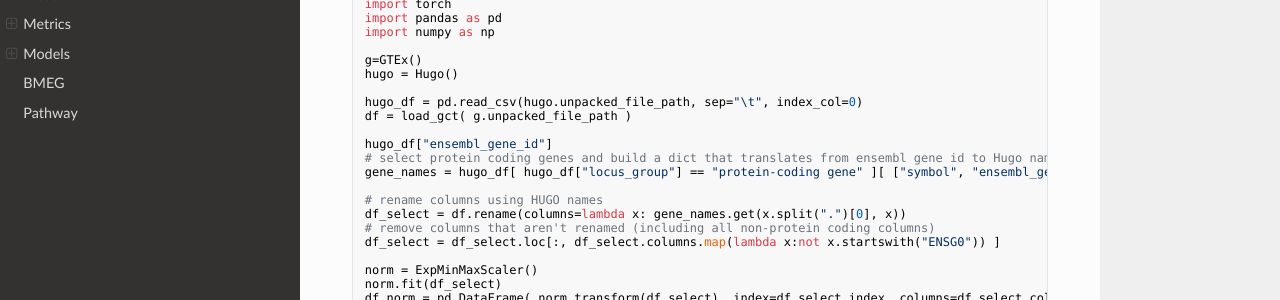
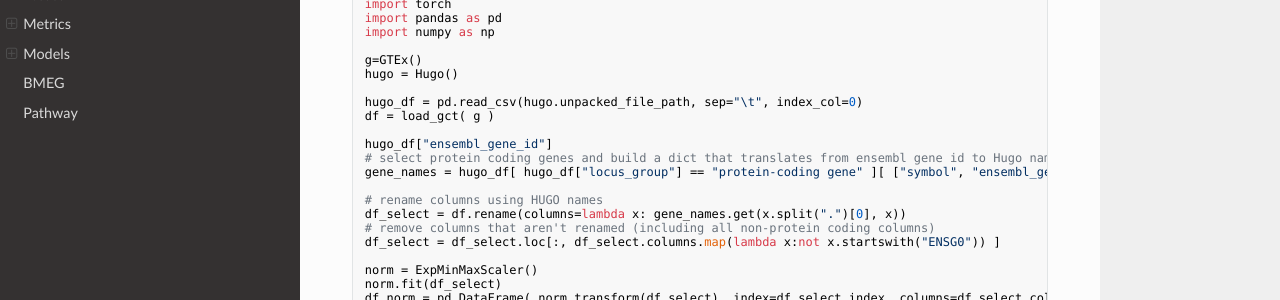
Before and after one commit to ohsu-comp-bio/embedding-kit, an MkDocs documentation site: the page built from docs/examples/gtex.md, in a window 1280 px wide and 1320 px high. Shown: the part 423-723 px from the top of the window. Built offline with MkDocs 1.6.1, drawn with Linux system fonts in a browser that asks for light colours; nearby versions of some CDN libraries.

Commit message:
Update example

```diff
--- a/docs/examples/gtex.md
+++ b/docs/examples/gtex.md
@@ -30,7 +30,7 @@ g=GTEx()
 hugo = Hugo()
 
 hugo_df = pd.read_csv(hugo.unpacked_file_path, sep="\t", index_col=0)
-df = load_gct( g.unpacked_file_path )
+df = load_gct( g )
 
 hugo_df["ensembl_gene_id"]
 # select protein coding genes and build a dict that translates from ensembl gene id to Hugo name
```
